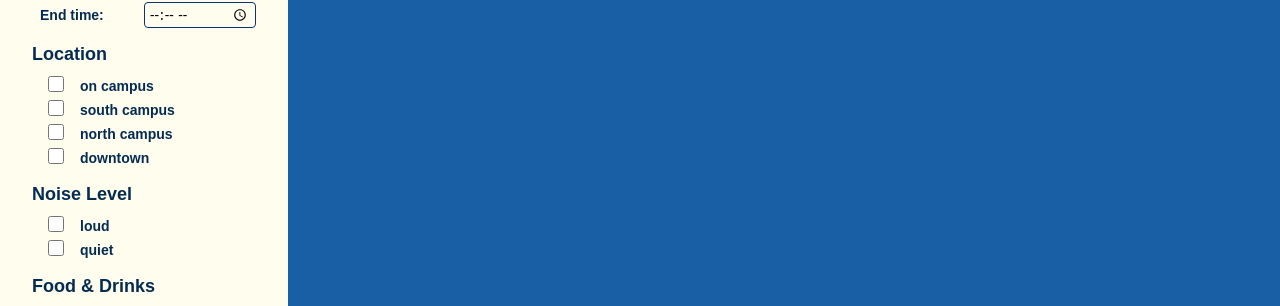
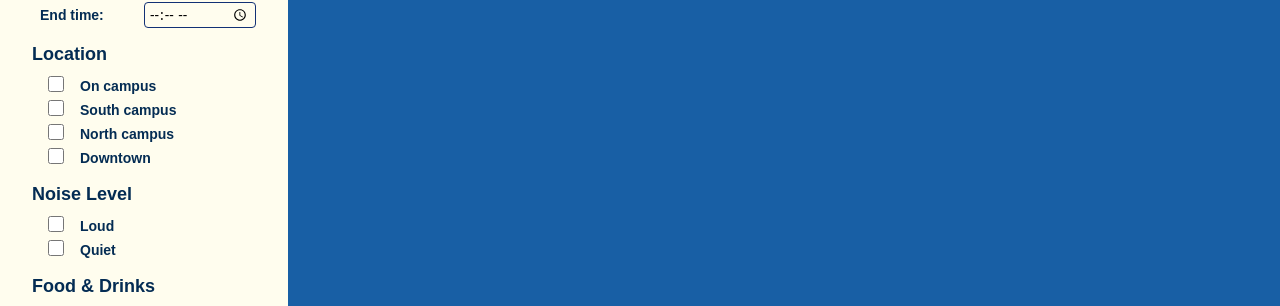
Before and after one commit to elMarMar/studyatcal-deployable, a Next.js app: page / in a window 1280 px wide. Shown: the part 193-499 px from the top of the page. Built offline with nearby package versions, Linux system fonts and the light colour scheme; no server answers; the database is empty; a web font is replaced by a local one.

Commit message:
capitalized labels

```diff
--- a/app/components/Filters.tsx
+++ b/app/components/Filters.tsx
@@ -31,7 +31,7 @@ const Filters = () => {
         {["on campus", "south campus", "north campus", "downtown"].map((loc) => (
           <CheckboxItem
             key={loc}
-            label={loc}
+            label={loc.slice(0,1).toUpperCase() + loc.slice(1)}
             checked={filters.location.includes(loc)}
             onChange={() => updateFilter("location", loc, "multi")}
           />
@@ -42,7 +42,7 @@ const Filters = () => {
         {["loud", "quiet"].map((level) => (
           <CheckboxItem
             key={level}
-            label={level}
+            label={level.slice(0,1).toUpperCase() + level.slice(1)}
             checked={filters.noiseLevel === level}
             onChange={() => updateFilter("noiseLevel", level, "single")}
           />
```
